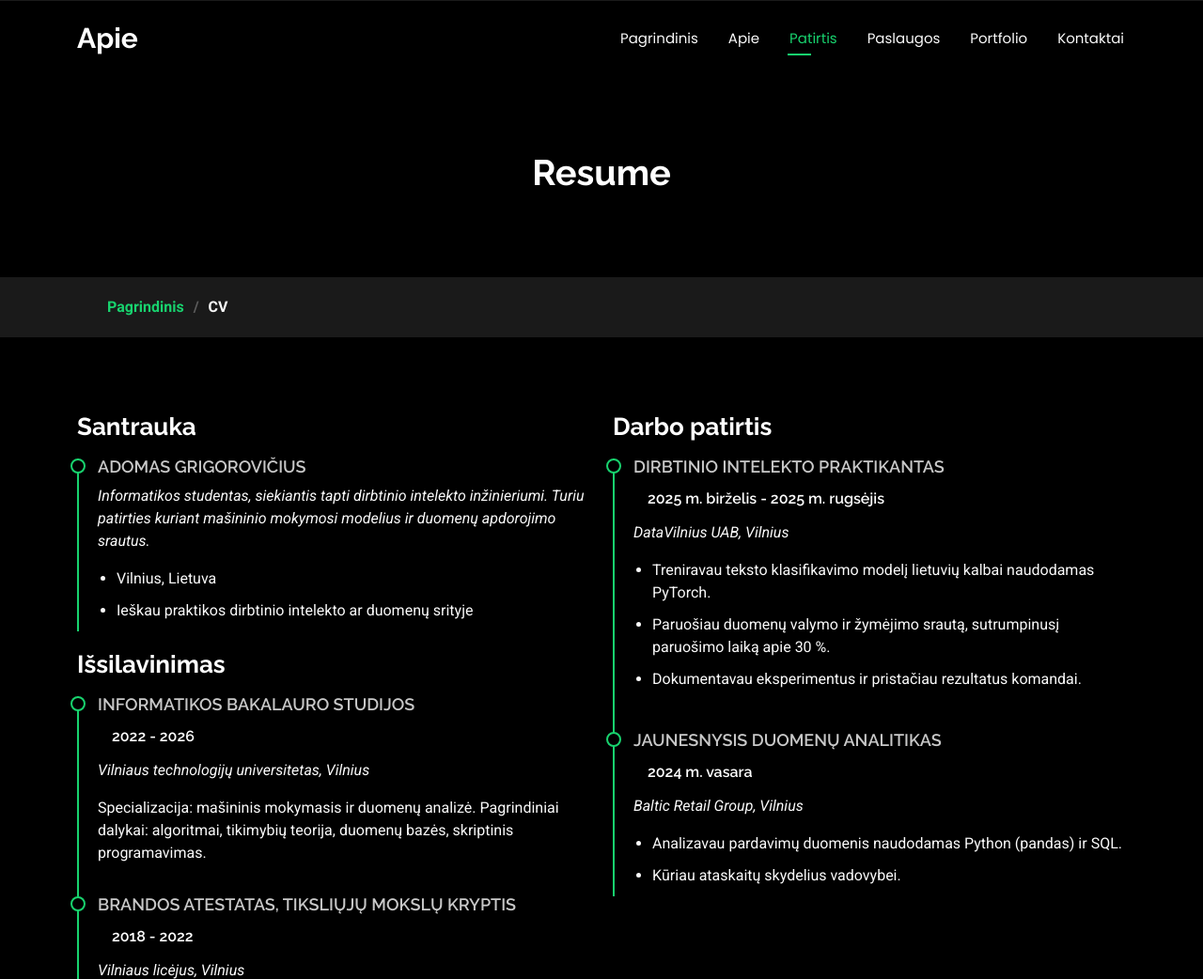
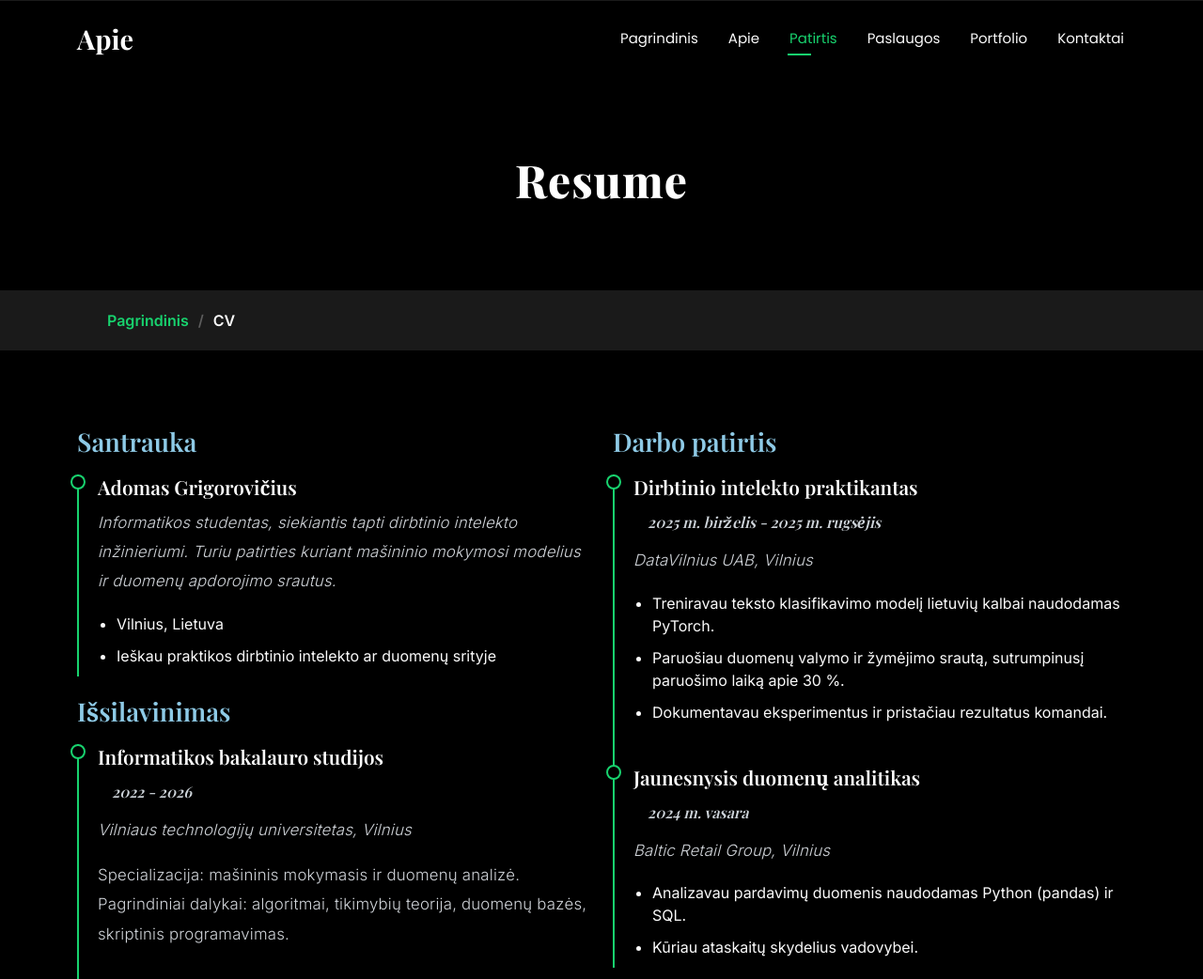
Before and after one commit to Adomas-Grigorovicius/Adomas-Grigorovicius.github.io, a plain HTML site: page resume.html in a window 1280 px wide. Shown: the top 1042 px of the page at 94% size. Drawn offline with nearby package versions, Linux system fonts and the light colour scheme.

Commit message:
Pridėti tipografijos stiliai

```diff
--- a/assets/css/custom.css
+++ b/assets/css/custom.css
@@ -1 +1,87 @@
-/* Mano CV - papildomi stiliai */
+/* Mano CV - papildomi stiliai (nuskaitomi po main.css) */
+
+@import url("https://fonts.googleapis.com/css2?family=Inter:wght@300;400;500;600&family=Playfair+Display:wght@500;600;700;800&display=swap");
+
+:root {
+  --default-font: "Inter", system-ui, -apple-system, "Segoe UI", sans-serif;
+  --heading-font: "Playfair Display", Georgia, "Times New Roman", serif;
+}
+
+body {
+  font-family: "Inter", system-ui, -apple-system, "Segoe UI", sans-serif;
+}
+
+
+h1, h2, h3, h4, h5, h6,
+.header .logo h1,
+.page-title .heading h1,
+.resume .resume-title,
+.resume .resume-item h4,
+.services .service-item h3,
+.portfolio .portfolio-info h4 {
+  font-family: "Playfair Display", Georgia, "Times New Roman", serif;
+  line-height: 1.25;
+}
+
+h1,
+.page-title .heading h1 {
+  font-size: 3rem;
+  font-weight: 800;
+  color: #ffffff;
+  letter-spacing: 1px;
+}
+
+h2 {
+  font-size: 2.2rem;
+  font-weight: 700;
+  color: #ffd166;
+  letter-spacing: 0.5px;
+}
+
+h3,
+.resume .resume-title,
+.services .service-item h3 {
+  font-size: 1.7rem;
+  font-weight: 600;
+  color: #8ecae6;
+}
+
+h4,
+.resume .resume-item h4,
+.portfolio .portfolio-info h4 {
+  font-size: 1.3rem;
+  font-weight: 600;
+  color: #ffffff;
+  text-transform: none;
+}
+
+h5 {
+  font-size: 1.1rem;
+  font-weight: 500;
+  font-style: italic;
+  color: #ced4da;
+}
+
+h6 {
+  font-size: 0.9rem;
+  font-weight: 500;
+  color: #adb5bd;
+  text-transform: uppercase;
+  letter-spacing: 2px;
+}
+
+
+.header .logo h1 {
+  font-size: 1.8rem;
+  letter-spacing: 0;
+}
+
+
+p {
+  font-size: 1.05rem;
+  font-weight: 300;
+  line-height: 1.85;
+  letter-spacing: 0.2px;
+  color: #d0d4d9;
+  margin-bottom: 1.1rem;
+}
```
